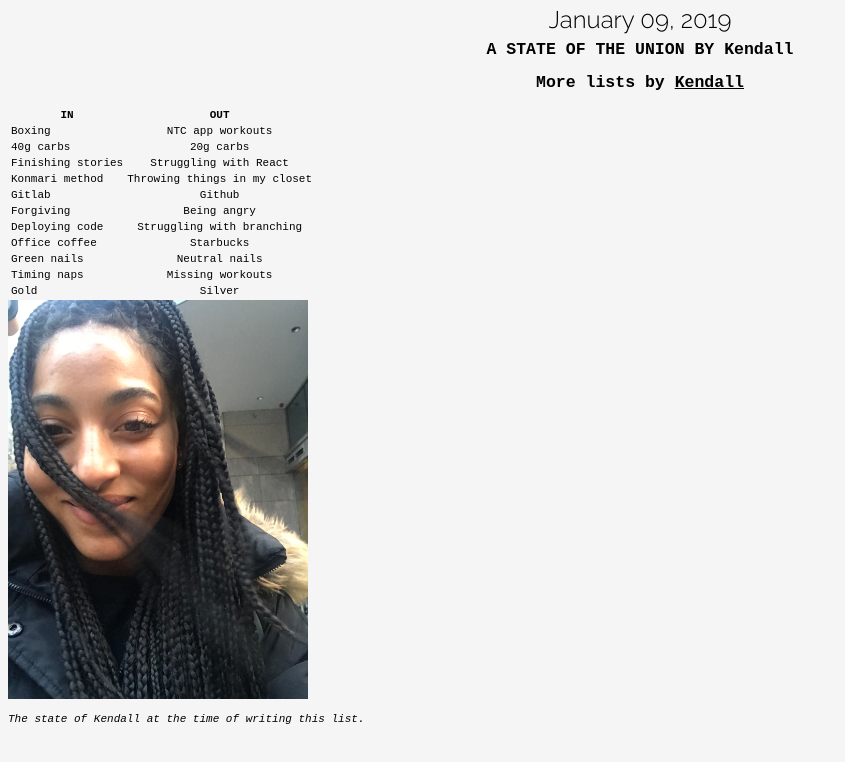
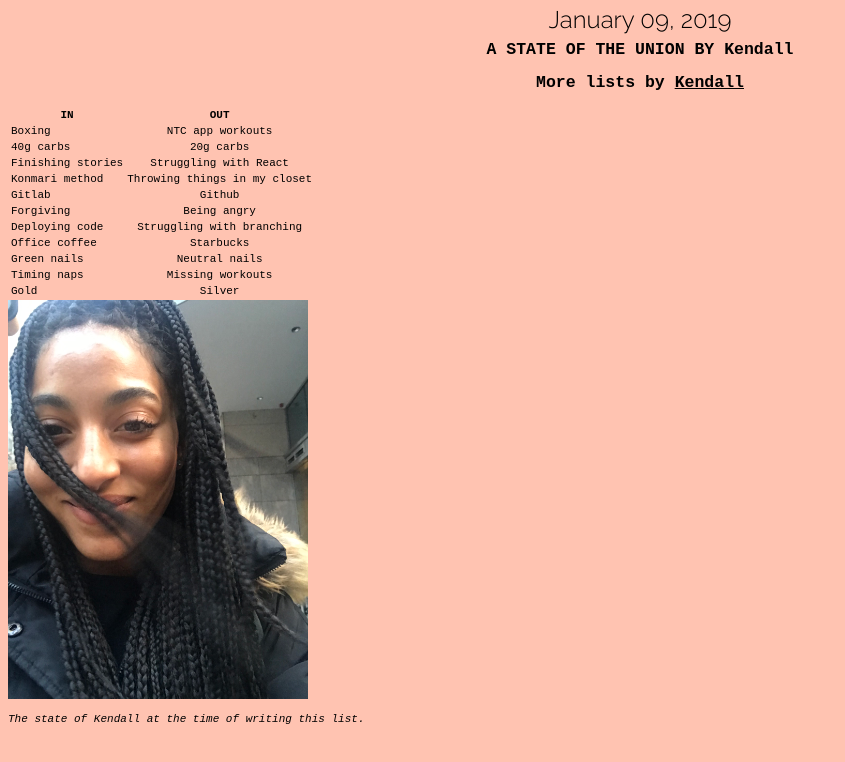
Before and after one commit to amrules/in-out-lists, a Gatsby site: page /dad-0620 in a window 1280 px wide. Shown: the whole page, without its empty margins (0-845 px from the left). Built offline with nearby package versions, Linux system fonts and the light colour scheme; Gatsby itself is replaced by a stand-in of ours.

Commit message:
testing out styles

```diff
--- a/src/styles/layout-overide.css
+++ b/src/styles/layout-overide.css
@@ -9,7 +9,7 @@ html {
 }
 body {
   height: 100%;
-  background: #f5f5f5;
+  background: #ffc3b1;
 
 }
 h1 {
```
